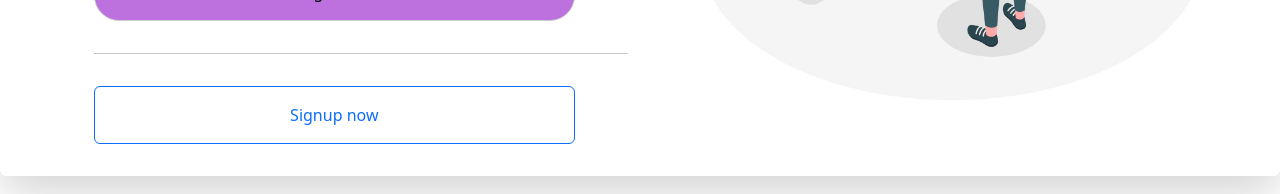
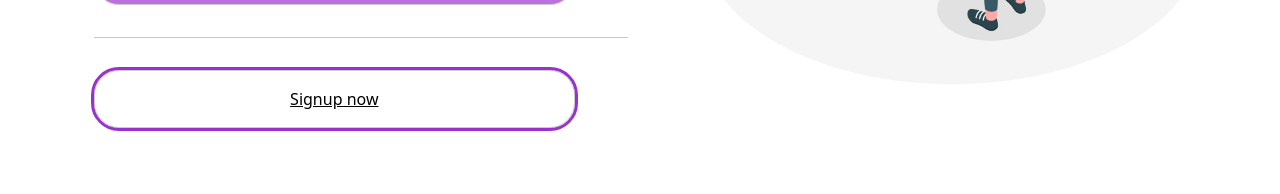
Before and after one commit to 14VermaShivii/React-template, a React (Vite) app: page / in a window 1280 px wide. Shown: the part 489-683 px from the top of the page. Built offline with nearby package versions, Linux system fonts and the light colour scheme.

Commit message:
from class

```diff
--- a/src/App.css
+++ b/src/App.css
@@ -47,6 +47,7 @@ body{
   color: black;
   text-align: center;
   border-radius: 25px;
+
 }
 /* .border{
 color: rgb(82, 22, 138);
@@ -67,3 +68,18 @@ div.hr {
 .form-error{
   color: red;
 }
+.outline{
+  /* background-color: rgb(96, 82, 102); */
+  width: 90%;
+  padding: 12px 20px;
+  margin: 8px 0;
+  display: inline-block;
+  border: 1px solid #ccc;
+  box-sizing: border-box;
+  color: black;
+  text-align: center;
+  border-radius: 25px;
+  outline-color: darkorchid;
+  outline-style:solid;
+
+}
--- a/src/Components/Forgotpassword.jsx
+++ b/src/Components/Forgotpassword.jsx
@@ -75,7 +75,7 @@ export const Forgotpassword = () => {
                             <hr />
                             {/* <div class="hr"><hr or /></div> */}
                             <div className=" py-2">
-                                <NavLink to="/" className=" btn-outline-primary input-box py-3  buttons" type="submit">Login now</NavLink>
+                                <NavLink to="/" className=" btn-outline-primary input-box py-3  outline" type="submit">Login now</NavLink>
                             </div>
                         </div>
                     </form>
--- a/src/Components/Login.jsx
+++ b/src/Components/Login.jsx
@@ -21,7 +21,7 @@ export const Login = () => {
         })
     // var ImageWrapper,getImageUrl,path
     return (
-        <div className="shadow-lg p-3 mb-5 bg-body rounded">
+        <div className=" mb-5 bg-body rounded">
                 <div className="container">
                     <div className="container-fluid ">
                         <div className="row ">
@@ -35,6 +35,7 @@ export const Login = () => {
                                 {/* Email */}
                                 <div className="justify-content-center ">
                                     <label className="py-2"><b>Email address</b></label>
+
                                     <input className="input-box py-2 "
                                         name="email"
                                         type="Email"
@@ -78,7 +79,7 @@ export const Login = () => {
                                     <hr />
                                     {/* <div class="hr"><hr or /></div> */}
                                     <div className=" py-2">
-                                        <NavLink to="/signup" className=" btn btn-outline-primary py-3 buttons" >Signup now</NavLink>
+                                   <NavLink to="/signup" className="btn-outline-primary py-3 outline" >Signup now</NavLink>
                                     </div>
                                 </div>
                             </form>
@@ -86,10 +87,7 @@ export const Login = () => {
                             {/* </form> */}
                             <div className="col-md-6  d-none d-md-block">
                                 <img src={loginpageimage} width={600} height={600} />
-                                {/* <ImageWrapper key={loginpageimage.src}>
-                            <img src={getImageUrl(path, loginpageimage.src)} srcSet={getSrcSet(path, loginpageimage.src)}
-                                alt={loginpageimage.alt} width={600} height={600} />
-                        </ImageWrapper> */}
+
                             </div>
 
                         </div>
--- a/src/Components/Signup.jsx
+++ b/src/Components/Signup.jsx
@@ -91,7 +91,7 @@ export const Signup = () => {
                             <hr />
                             {/* <div class="hr"><hr or /></div> */}
                             <div className=" py-2">
-                            <NavLink to="/" className=" btn-outline-primary  input-box py-3  buttons" type="submit">Login now</NavLink>
+                            <NavLink to="/" className="btn-outline-primary  input-box py-3  outline" type="submit">Login now</NavLink>
                             </div>
                         </div>
                     </form>
```
